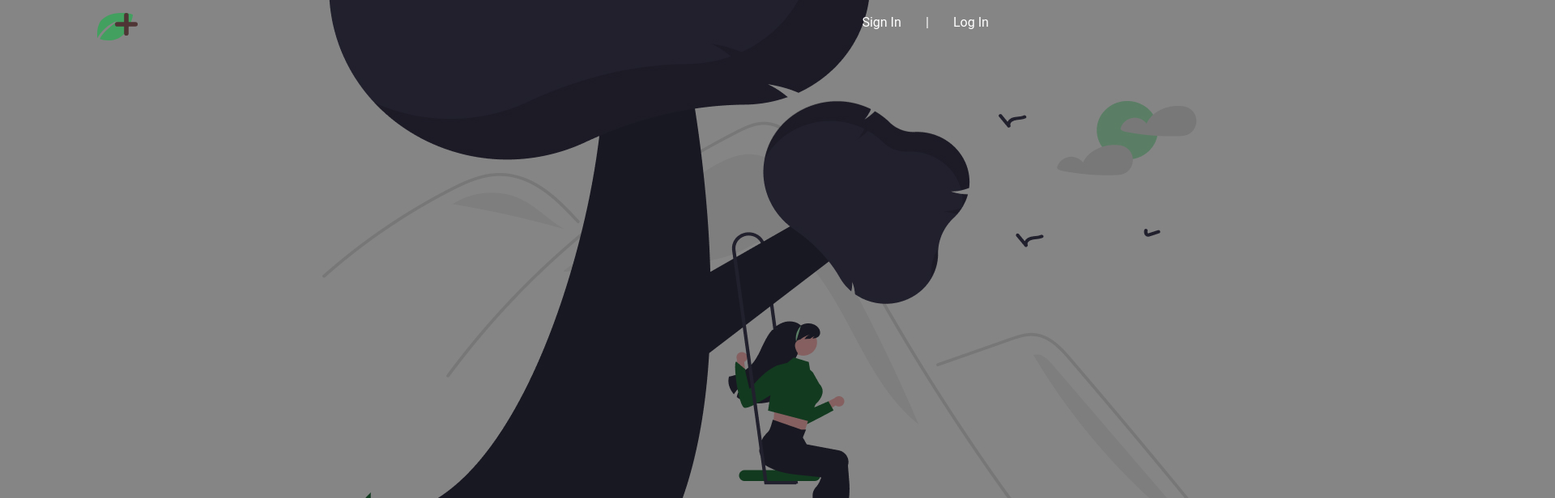
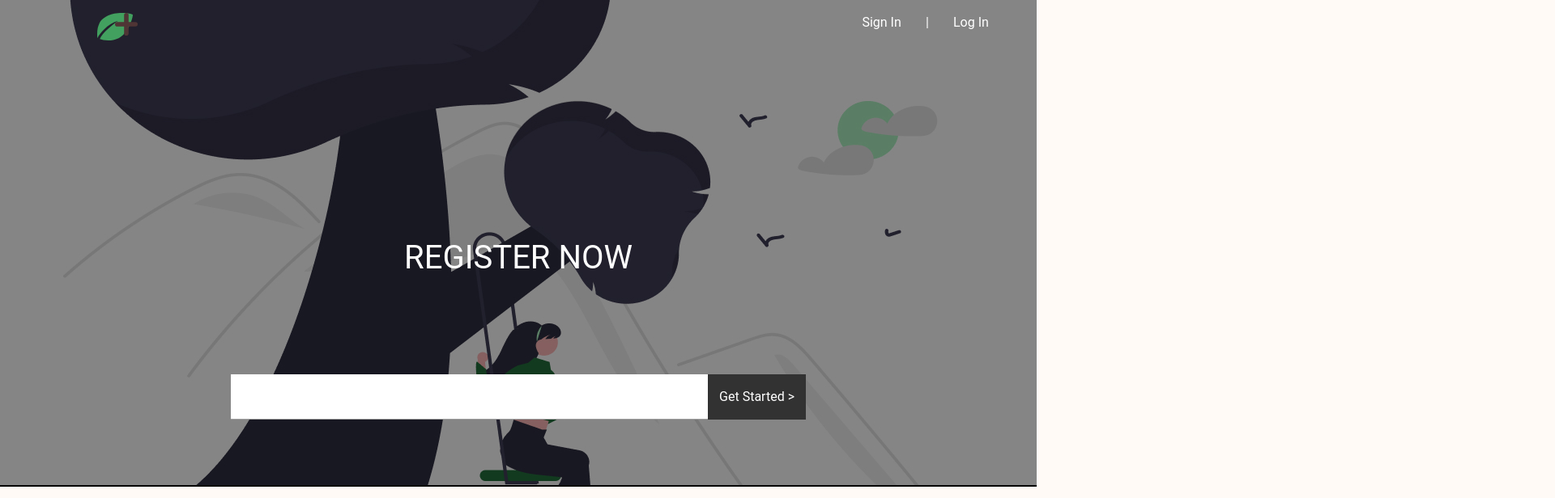
Before and after one commit to Bernardolgm99/ecoplus, a Vue app in the folder applicationEcoPlus/: page / in a window 1280 px wide. Shown: the top 616 px of the page at 81% size, 1920 px wide, since content can reach past the window. Built offline with nearby package versions, Linux system fonts and the light colour scheme.

Commit message:
landingPage

```diff
--- a/applicationEcoPlus/src/assets/styles/landingPage.css
+++ b/applicationEcoPlus/src/assets/styles/landingPage.css
@@ -10,12 +10,12 @@ body {
 }
 
 #bgImg {
-    position:absolute;
-    z-index: -1;
-}
-
-#whiteText {
-    color: white;
+    background-image: url(../landingPage/background.jpg);
+    background-repeat: no-repeat;
+    outline: 2px solid black;
+    background-position: top center;
+    height: 75vh;
+    width: 100%;
 }
 
 #signs {
@@ -33,3 +33,40 @@ body {
     display: flex;
     justify-content: space-around;
 }
+
+.whiteText {
+    color: white;
+}
+
+
+.content {
+    margin-top: 25vh;
+    justify-content: center;
+}
+
+
+
+.bgWhiteText {
+    color: white;
+    font-size: 40px;
+    display: flex;
+    justify-content: center;
+}
+
+#inputEmail {
+    padding-right: 20%;
+    padding-left: 20%;
+    padding-top: 10%;
+}
+
+#textInput {
+    background-color: white;
+    border-radius: 5;
+}
+
+#btnStarted {
+    background-color: #323232;
+    padding-left: 2%;
+    padding-right: 2%;
+    border-radius: 5;
+}
--- a/applicationEcoPlus/src/router/index.js
+++ b/applicationEcoPlus/src/router/index.js
@@ -1,6 +1,6 @@
 import { createRouter, createWebHistory } from 'vue-router'
-import LandingPage from '../views/LandingPage.vue'
-import HomePage from '../views/HomePage.vue'
+import LandingPage from '../views/LandingPageView.vue'
+import HomePage from '../views/HomePageView.vue'
 
 const router = createRouter({
   history: createWebHistory(import.meta.env.BASE_URL),
--- a/applicationEcoPlus/src/views/LandingPage.vue
+++ /dev/null
@@ -1,33 +0,0 @@
-<template>
-    <!-- bgImage -->
-    <div id="bgImg">
-        <img src="../assets/landingPage/background.jpg" alt="forest with a girl on a swing">
-    </div>
-    <!-- nav bar -->
-    <div>
-        <v-container>
-            <v-row>
-                <v-col cols="10">
-                    <img src="../assets/landingPage/logo_eco_plus.svg" alt="icon Eco Plus" id="logo">
-                </v-col>
-                <v-col cols="2" >
-                    <v-row id="entry">
-                        <span @click="this.$router.push('/home')" id="signs">Sign In</span>
-                        <span id="whiteText">|</span>
-                        <span @click="this.$router.push('/home')" id="signs">Log In</span>
-                    </v-row>
-                </v-col>
-            </v-row>
-        </v-container>
-    </div>
-</template>
-
-<script>
-    export default {
-
-    }
-</script>
-
-<style>
-    @import '../assets/styles/landingPage.css';
-</style>
--- /dev/null
+++ b/applicationEcoPlus/src/views/LandingPageView.vue
@@ -0,0 +1,60 @@
+<template>
+    <!-- bgImage -->
+    <div id="bgImg">
+        <!-- <img src="../assets/landingPage/background.jpg" alt="forest with a girl on a swing"> -->
+    <!-- nav bar -->
+        <div>
+            <v-container>
+                <v-row id="navBar">
+                    <v-col cols="10">
+                        <img src="../assets/landingPage/logo_eco_plus.svg" alt="icon Eco Plus" id="logo">
+                    </v-col>
+                    <v-col cols="2" >
+                        <v-row id="entry">
+                            <span @click="this.$router.push('/home')" id="signs">Sign In</span>
+                            <span class="whiteText">|</span>
+                            <span @click="this.$router.push('/home')" id="signs">Log In</span>
+                        </v-row>
+                    </v-col>
+                </v-row>
+            </v-container>
+        </div>
+    <!-- register now and email input -->
+        <v-container class="content">
+            <v-col >
+                <v-row class="content">
+                    <span class="bgWhiteText">REGISTER NOW</span>
+                </v-row>
+                <v-row id="inputEmail">
+                    <v-text-field id="textInput"
+                    :rules="rules"
+                    hide-details="auto"
+                    ></v-text-field>
+                    <button class="whiteText" id="btnStarted">Get Started ></button>
+                </v-row>
+            </v-col>
+        </v-container>
+    </div>
+    <div>
+        <!-- content -->
+    </div>
+</template>
+
+<script>
+    export default {
+        data: () => ({
+            rules: [
+              value => !!value || 'Required.',
+              value => (value || '').length <= 20 || 'Max 20 characters',
+              value => {
+                const pattern = /^(([^<>()[\]\\.,;:\s@"]+(\.[^<>()[\]\\.,;:\s@"]+)*)|(".+"))@((\[[0-9]{1,3}\.[0-9]{1,3}\.[0-9]{1,3}\.[0-9]{1,3}])|(([a-zA-Z\-0-9]+\.)+[a-zA-Z]{2,}))$/
+                return pattern.test(value) || 'Invalid e-mail.'
+              },
+            ],
+    }),
+    }
+</script>
+
+<style>
+    @import '../assets/styles/landingPage.css';
+</style>
```
Also changed, not shown: applicationEcoPlus/src/views/HomePageView.vue (renamed from applicationEcoPlus/src/views/HomePage.vue).
